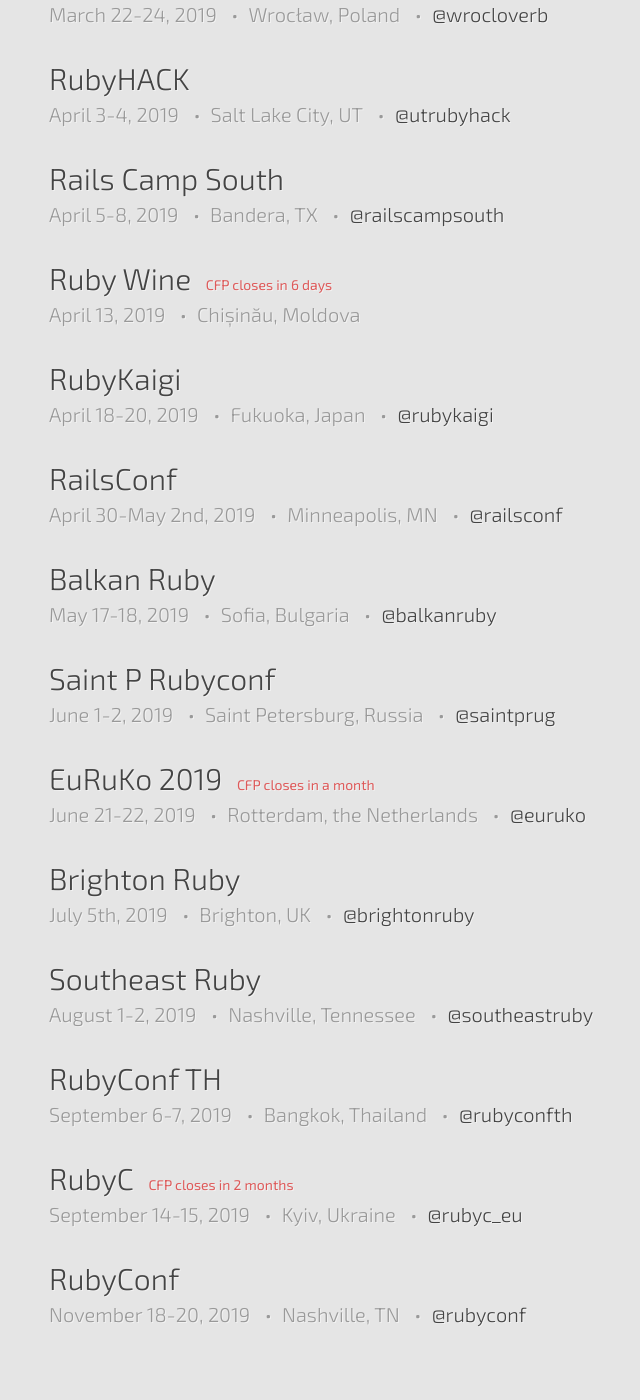
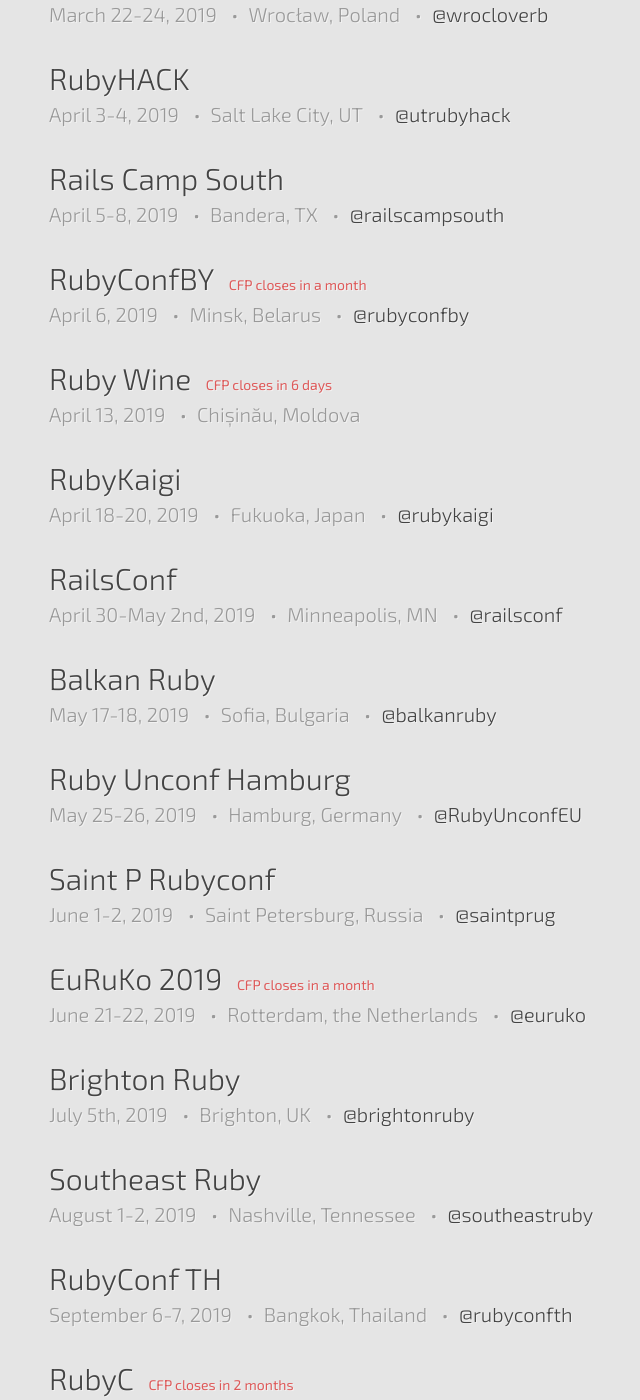
Before and after one commit to ruby-conferences/ruby-conferences.github.io, a Jekyll site: the page built from index.html, in a window 1280 px wide and 1400 px high, scrolled down 1102 px. Shown: the whole window, without its empty margins (191-831 px from the left). Built offline with Jekyll 4.4.1, drawn with Linux system fonts in a browser that asks for light colours.

Commit message:
Add RubyConfBY and Unconf Hamburg
Also adds some videos for past events.

Co-authored-by: Jon Allured <jon.allured@gmail.com>

```diff
--- a/_data/upcoming.yml
+++ b/_data/upcoming.yml
@@ -54,6 +54,14 @@
   url: "https://us-south.rails.camp/"
   twitter: railscampsouth
 
+- name: RubyConfBY
+  location: Minsk, Belarus
+  dates: "April 6, 2019"
+  url: https://rubyconference.by/
+  twitter: rubyconfby
+  cfp_phrase: "CFP closes"
+  cfp_date: "February 24, 2019"
+
 - name: Ruby Wine
   location: Chișinău, Moldova
   dates: "April 13, 2019"
@@ -78,6 +86,12 @@
   dates: "May 17-18, 2019"
   url: https://balkanruby.com/
   twitter: balkanruby
+
+- name: Ruby Unconf Hamburg
+  location: Hamburg, Germany
+  dates: "May 25-26, 2019"
+  url: http://rubyunconf.eu
+  twitter: RubyUnconfEU
 
 - name: Saint P Rubyconf
   location: Saint Petersburg, Russia
```
Also changed, not shown: _data/past.yml (+15 -0 lines).
